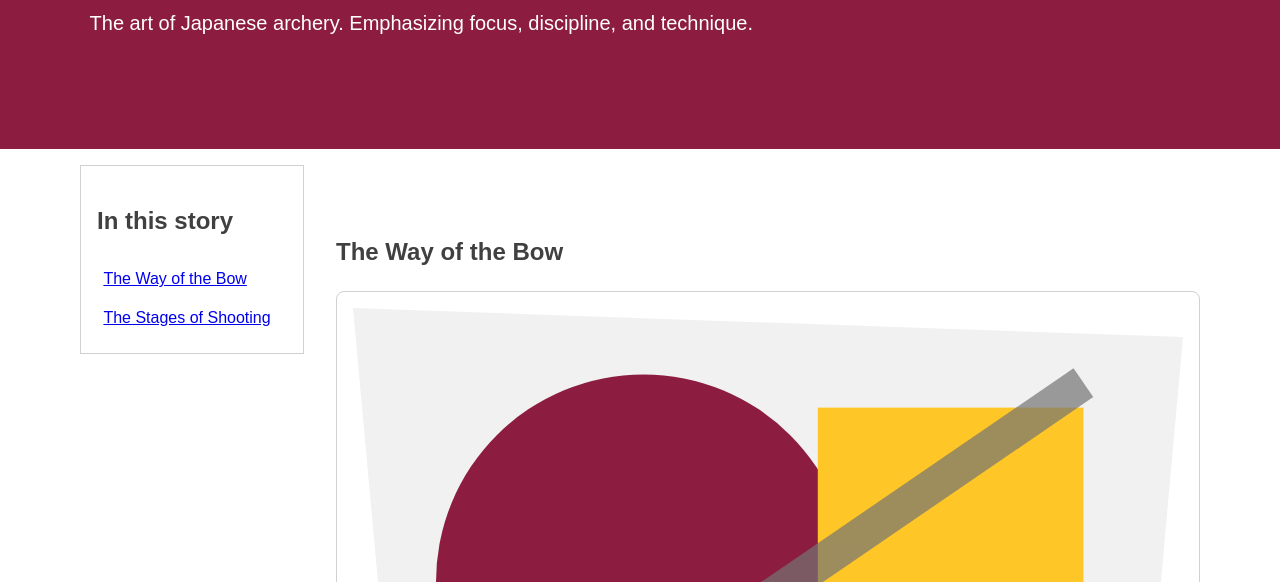
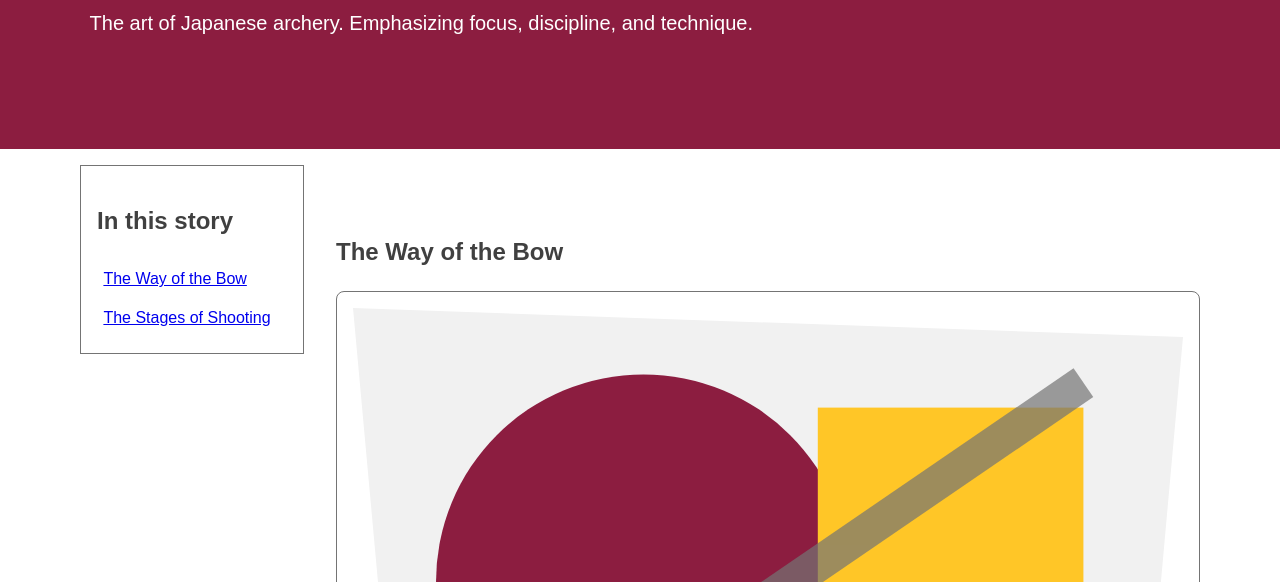
Before and after one commit to gisellenjaa/4-DELIVERABLE-Layered-Feature-Story, a plain HTML site: page index.html in a window 1280 px wide. Shown: the part 218-800 px from the top of the page. Drawn offline with Linux system fonts and the light colour scheme.

Commit message:
Edited CSS tokens
Edited and merged my tokens. There's some overlap with the navigation menu on top of the quote. Need to fix.

```diff
--- a/index.html
+++ b/index.html
@@ -32,7 +32,7 @@
                     <p>
                         In Japan, you have to wait roughly six months before you can even start shooting.
                     </p>
-                    <footer>my Kaicho</footer>
+                    <footer>- my Kaicho</footer>
                 </blockquote>
                 <h3>What is Kyudo?</h3>
                 <p>
--- a/styles.css
+++ b/styles.css
@@ -1,132 +1,191 @@
-:root{
-    --color-text:#404040;
-    --color-surface:#fff;
-    --color-action:#8c1d40;
-    --color-accent:#ffc627;
-    --color-border:#d0d0d0;
-    --color-muted:#5c6670;
-    --space-3:1rem;
-    --radius:.5rem;
-    --measure:68ch;
-    --layer-base:0;
-    --layer-raised:10;
-    --layer-sticky:20;
-    --layer-overlay:30;
+/*
+
+FIX MENU AND QUOTE OVERLAP!!!!!!
+
+*/
+
+:root {
+    /*Color*/
+    --maroon-700: #8c1d40;
+    --gold-500: #ffc627;
+    --blue-500: #0000EE;
+    --gray-900: #191919;
+    --gray-700: #404040;
+    --gray-400: #747474;
+    --gray-200: #d0d0d0;
+    --gray-50: #f1f1f1;
+    --pure-white: #ffffff;
+
+    /* Spacing */
+    --space-sml: 0.5rem;
+    --space-med: 1rem;
+    --measure: 68ch;
+
+    /* Radius */
+    --radius-med: 0.5rem;
+
+    /* Layers */
+    --layer-base: 0;
+    --layer-raised: 10;
+    --layer-sticky: 20;
+    --layer-overlay: 30;
+
+    /* Type */
+    --font-family-default: Arial, sans-serif;
+
+    /* Semantic tokens */
+    --color-background: var(--gray-50);
+    --color-surface: var(--pure-white);
+    --color-text: var(--gray-700);
+    --color-badge-text: var(--gray-900);
+    --color-action: var(--maroon-700);
+    --color-accent: var(--gold-500);
+    --color-text-on-dark: var(--pure-white);
+    --color-border: var(--gray-400);
+    --color-border-subtle: var(--gray-200);
+    --color-focus: var(--blue-500);
 }
-*,*::before,*::after{
-    box-sizing:border-box;
+
+*,
+*::before,
+*::after {
+    box-sizing: border-box;
 }
-html{
-    scroll-behavior:smooth;
+
+html {
+    scroll-behavior: smooth;
 }
-body{
-    margin:0;
-    color:var(--color-text);
-    background:var(--color-surface);
-    font-family:Arial,sans-serif;
-    line-height:1.6;
+
+body {
+    margin: 0;
+    color: var(--color-text);
+    background: var(--color-surface);
+    font-family: var(--font-family-default);
+    line-height: 1.6;
 }
-.feature-header{
-    position:relative;
-    padding:clamp(2rem,7vw,6rem);
-    background:var(--color-action);
-    color:#fff;
+
+.feature-header {
+    position: relative;
+    padding: clamp(2rem, 7vw, 6rem);
+    background: var(--color-action);
+    color: var(--color-text-on-dark);
 }
-.eyebrow{
-    color:var(--color-accent);
-    font-weight:700;
+
+.eyebrow {
+    color: var(--color-accent);
+    font-weight: 700;
 }
-.lede{
-    max-width:var(--measure);
-    font-size:1.25rem;
+
+.lede {
+    max-width: var(--measure);
+    font-size: 1.25rem;
 }
-.issue-badge{
-    position:absolute;
-    inset-block-start:1rem;
-    inset-inline-end:1rem;
-    padding:.5rem;
-    background:var(--color-accent);
-    color:#191919;
+
+.issue-badge {
+    position: absolute;
+    inset-block-start: 1rem;
+    inset-inline-end: 1rem;
+    padding: .5rem;
+    background: var(--color-accent);
+    color: var(--color-badge-text);
 }
-main{
-    display:grid;
-    gap:2rem;
-    max-width:72rem;
-    margin:auto;
-    padding:var(--space-3);
+
+main {
+    display: grid;
+    gap: 2rem;
+    max-width: 72rem;
+    margin: auto;
+    padding: var(--space-med);
 }
-article{
-    min-width:0;
+
+article {
+    min-width: 0;
 }
-article section{
-    display:flow-root;
-    margin-block:3rem;
-    scroll-margin-block-start:6rem;
+
+article section {
+    display: flow-root;
+    margin-block: 3rem;
+    scroll-margin-block-start: 6rem;
 }
-.story-guide{
-    align-self:start;
-    padding:1rem;
-    border:1px solid var(--color-border);
+
+.story-guide {
+    align-self: start;
+    padding: 1rem;
+    border: 1px solid var(--color-border);
 }
-.story-guide a{
-    display:block;
-    padding:.4rem;
+
+.story-guide a {
+    display: block;
+    padding: .4rem;
 }
-.feature-figure{
-    position:relative;
-    margin:0;
-    padding:1rem;
-    border:1px solid var(--color-border);
-    border-radius:var(--radius);
+
+.feature-figure {
+    position: relative;
+    margin: 0;
+    padding: 1rem;
+    border: 1px solid var(--color-border);
+    border-radius: var(--radius-med);
 }
-img{
-    display:block;
-    max-width:100%;
-    height:auto;
+
+img {
+    display: block;
+    max-width: 100%;
+    height: auto;
 }
-.pull-quote{
-    margin:2rem 0;
-    padding:1rem;
-    border-inline-start:.4rem solid var(--color-accent);
-    font-size:1.35rem;
+
+.pull-quote {
+    margin: 2rem 0;
+    padding: 1rem;
+    border-inline-start: .4rem solid var(--color-accent);
+    font-size: 1.35rem;
 }
-.shape-portrait{
-    width:min(45%,20rem);
-    margin:0 1rem 1rem 0;
-    border-radius:50%;
+
+.shape-portrait {
+    width: min(45%, 20rem);
+    margin: 0 1rem 1rem 0;
+    border-radius: 50%;
 }
-.documentation{
-    grid-column:1/-1;
-    padding:1rem;
-    background:#f1f1f1;
+
+.documentation {
+    grid-column: 1/-1;
+    padding: 1rem;
+    background: var(--color-background);
 }
-@media (min-width:52rem){
-    main{
-        grid-template-columns:14rem 1fr;
+
+@media (min-width:52rem) {
+    main {
+        grid-template-columns: 14rem 1fr;
     }
-    .story-guide{
-        position:sticky;
-        inset-block-start:1rem;
-        z-index:var(--layer-sticky);
+
+    .story-guide {
+        position: sticky;
+        inset-block-start: 1rem;
+        z-index: var(--layer-sticky);
     }
-    .pull-quote{
-        position:relative;
-        z-index:var(--layer-raised);
-        margin-inline-start:-4rem;
-        background:var(--color-surface);;
+
+    .pull-quote {
+        position: relative;
+        z-index: var(--layer-raised);
+        margin-inline-start: -4rem;
+        background: var(--color-surface);
     }
-    @supports (shape-outside:circle(50%)){
-        .shape-portrait{
-            float:inline-start;
-            shape-outside:circle(50%);
-            shape-margin:1rem;}
+
+    @supports (shape-outside:circle(50%)) {
+        .shape-portrait {
+            float: inline-start;
+            shape-outside: circle(50%);
+            shape-margin: 1rem;
         }
     }
-    @supports (clip-path:polygon(0 0)){
-        .feature-figure img{
-            clip-path:polygon(0 0,100% 5%,94% 100%,6% 94%);}
-        }
-        :focus-visible{
-            outline:.2rem solid var(--color-accent);
-            outline-offset:.2rem;
-        }
+}
+
+@supports (clip-path:polygon(0 0)) {
+    .feature-figure img {
+        clip-path: polygon(0 0, 100% 5%, 94% 100%, 6% 94%);
+    }
+}
+
+:focus-visible {
+    outline: .2rem solid var(--color-focus);
+    outline-offset: .2rem;
+}
```
